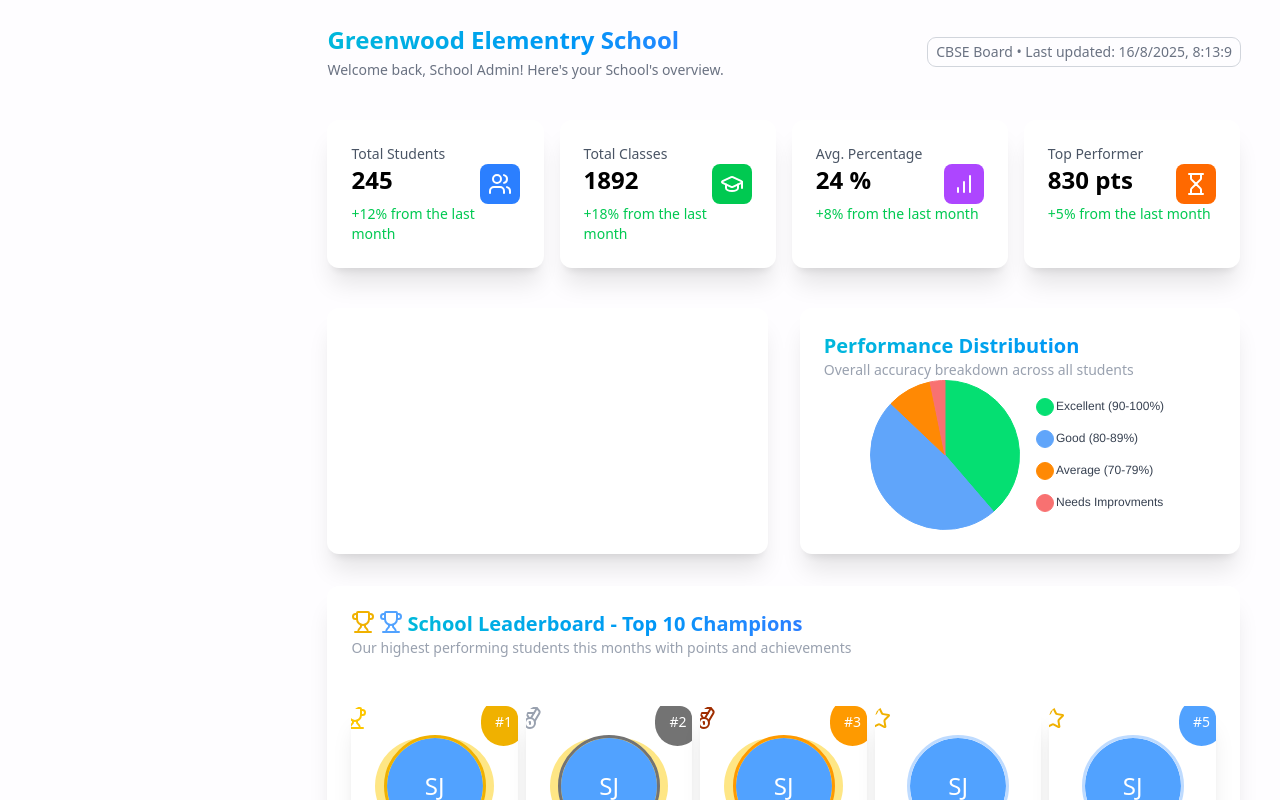
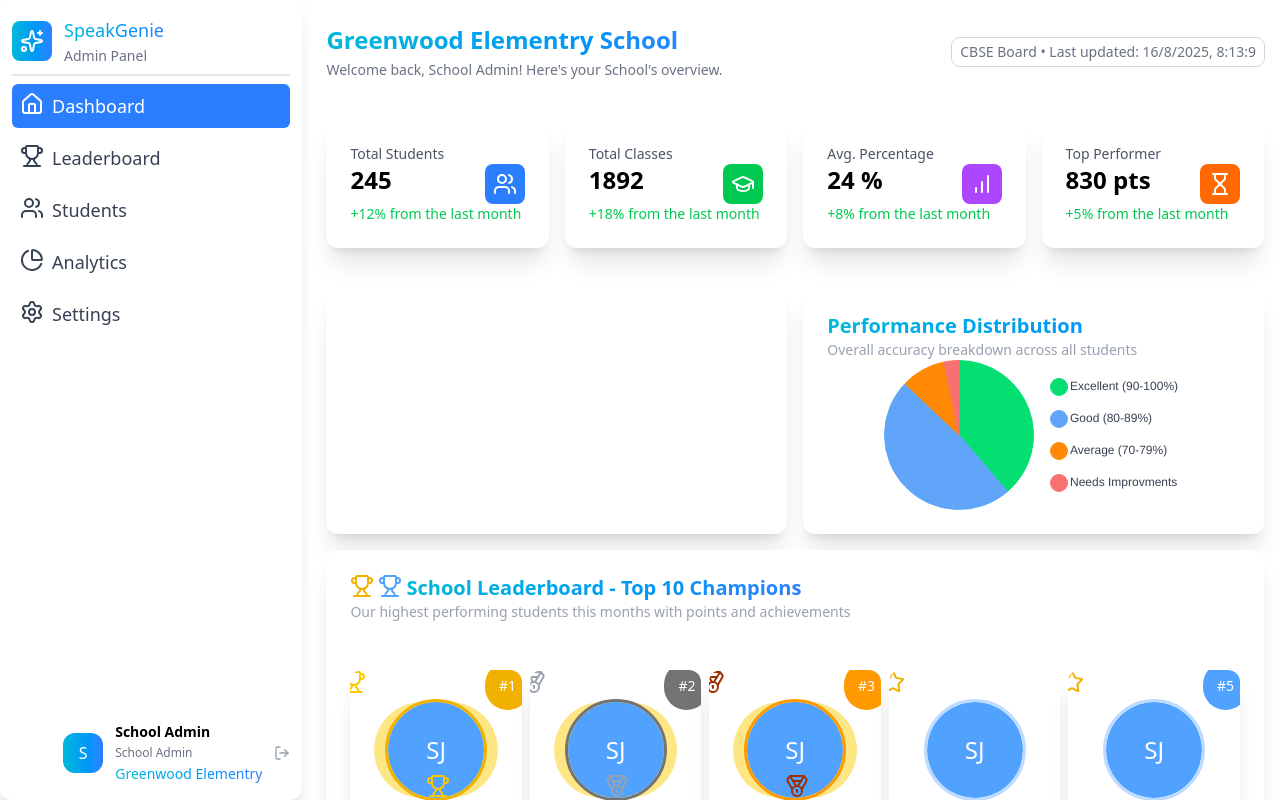
Before and after one commit to vaibhav7000/school-portal-frontend-assignmnent, a React (Vite) app: page / in a window 1280 px wide. Built offline with nearby package versions, Linux system fonts and the light colour scheme.

Commit message:
major work done, charts pending

```diff
--- a/src/Components/RankCards.tsx
+++ b/src/Components/RankCards.tsx
@@ -13,7 +13,7 @@ import ProfileCard from "./ProfileCard";
 interface RankCard extends HTMLAttributes<HTMLDivElement> {
     firstname: string;
     lastname: string;
-    image: string;
+    image?: string;
     standard: number;
     points: number;
     accuracy: number;
@@ -36,7 +36,7 @@ const RankCard = (props: RankCard) => {
                     {props.position}
                 </Postion>
 
-                <ProfileCard firstname={firstname} lastname={lastname} className="w-6 h-6 p-6 rounded-full flex items-center justify-center bg-blue-400 relative" textImageProps={{
+                <ProfileCard image="" firstname={firstname} lastname={lastname} className="w-6 h-6 p-6 rounded-full flex items-center justify-center bg-blue-400 relative" textImageProps={{
                     className: ""
                 }} icon={props.profileIcon} />
 
--- /dev/null
+++ b/src/Components/SideBar.tsx
@@ -0,0 +1,117 @@
+import { NavLink } from "react-router";
+import cn from "../Utils/Styles";
+import CardWrapper from "../Wrappers/CardWrapper";
+import WrapperIcon from "./Icon";
+import Text from "./Text";
+import { Home, LogOut, Menu, PieChart, Settings, Stars, Trophy, Users } from "lucide-react";
+import { useRef } from "react";
+import Postion from "./Position";
+
+const SideBar = () => {
+    const asideBar = useRef<HTMLDivElement>(null);
+
+
+    return (
+        <div className="md:basis-[25%] relative md:z-0 z-10 bottom-0 md:h-full pb-4 md:pb-0">
+            <CardWrapper className="w-full md:h-full md:shadow-xl md:p-6 md:rounded-xl rounded-none shadow-none p-1 md:bg-white bg-white/10">
+                <button onClick={() => {
+                    if (!asideBar.current) return;
+
+                    asideBar.current.classList.toggle("-translate-x-full");
+                    asideBar.current.classList.toggle("bg-white");
+
+                }} data-drawer-target="default-sidebar" data-drawer-toggle="default-sidebar" aria-controls="default-sidebar" type="button" className="inline-flex items-center p-2 mt-2 ms-3 text-sm text-gray-500 rounded-lg md:hidden hover:bg-gray-100 focus:outline-none ring-2 ring-gray-400">
+                    <WrapperIcon Element={Menu} />
+                </button>
+
+                <div ref={asideBar} className="absolute md:right-0 md:top-0 right-7/12 left-0 sm:top-[56px] z-40 bottom-0 -translate-x-full md:translate-x-0 transition-all duration-200 flex flex-col justify-between h-screen" aria-label="Sidebar">
+                    <div className="h-full px-3 py-4 overflow-y-auto flex flex-col gap-y-2">
+
+                        <div className="flex flex-row gap-x-3 items-center">
+                            <WrapperIcon Element={Stars} ElementProps={{
+                                className: "text-white font-medium"
+                            }} className="bg-linear-to-r from-cyan-500 to-blue-500 p-2 rounded-lg" />
+
+                            <div className="flex flex-col gap-y-0.5">
+                                <Text text="SpeakGenie" className="text-transparent bg-clip-text bg-linear-to-r from-cyan-500 to-blue-500 font-medium text-lg" />
+                                <Text text="Admin Panel" className="text-gray-500 text-sm font-medium" />
+                            </div>
+                        </div>
+
+                        <div className="h-0.5 bg-gray-200"></div>
+
+                        <ul className="font-medium flex flex-col gap-y-2">
+                            <li>
+                                <NavLink to={"/"} className={(data) => {
+                                    const { isActive } = data;
+
+                                    return cn("text-lg font-medium rounded-md px-2 py-2 flex flex-row gap-x-2", isActive ? "bg-blue-500 text-white" : "text-gray-700 bg-transparent")
+                                }}><WrapperIcon Element={Home} className="font-medium " />
+                                    <Text text="Dashboard" />
+                                </NavLink>
+                            </li>
+                            <li>
+                                <NavLink to={"/leaderboard"} className={(data) => {
+                                    const { isActive } = data;
+
+                                    return cn("text-lg font-medium flex gap-x-2 rounded-md px-2 py-2", isActive ? "bg-blue-500 text-white" : "text-gray-700 bg-transparent")
+                                }}><WrapperIcon Element={Trophy} className=" font-medium " />
+                                    <Text text="Leaderboard" />
+                                </NavLink>
+                            </li>
+                            <li>
+                                <NavLink to={"/students"} className={(data) => {
+                                    const { isActive } = data;
+
+                                    return cn("text-lg font-medium flex gap-x-2 rounded-md px-2 py-2", isActive ? "bg-blue-500 text-white" : "text-gray-700 bg-transparent")
+                                }}><WrapperIcon Element={Users} className=" font-medium " />
+                                    <Text text="Students" />
+                                </NavLink>
+
+                            </li>
+                            <li>
+                                <NavLink to={"/analytics"} className={(data) => {
+                                    const { isActive } = data;
+
+                                    return cn("text-lg font-medium flex gap-x-2 rounded-md px-2 py-2", isActive ? "bg-blue-500 text-white" : "text-gray-700 bg-transparent")
+                                }}><WrapperIcon Element={PieChart} className=" font-medium " />
+                                    <Text text="Analytics" />
+                                </NavLink>
+                            </li>
+                            <li>
+                                <NavLink to={"/settings"} className={(data) => {
+                                    const { isActive } = data;
+
+                                    return cn("text-lg font-medium flex gap-x-2 rounded-md px-2 py-2", isActive ? "bg-blue-500 text-white" : "text-gray-700 bg-transparent")
+                                }}><WrapperIcon Element={Settings} className=" font-medium " />
+                                    <Text text="Settings" />
+                                </NavLink>
+                            </li>
+                        </ul>
+                    </div>
+
+                    <div className="h-full px-3 py-4 overflow-y-auto flex flex-col gap-y-2 justify-end items-end">
+                        <div className="flex flex-row gap-x-3 items-center">
+                            <Text text="s" className="bg-linear-to-r from-cyan-500 to-blue-500 flex items-center justify-center p-2 rounded-xl h-10 aspect-square text-white font-medium capitalize " />
+
+                            <div className="flex flex-col gap-y-0.5">
+                                <Text text="School Admin" className="font-semibold  text-sm" />
+                                <Text text="School Admin" className="text-gray-500 text-[12px] font-medium" />
+
+                                <Text text="Greenwood Elementry" className="bg-linear-to-r from-cyan-500 to-blue-500 bg-clip-text text-transparent capitalize text-sm" />
+                            </div>
+
+                            <WrapperIcon Element={LogOut} ElementProps={{
+                                className: "text-gray-400 h-4 w-4"
+                            }} />
+                        </div>
+                    </div>
+                </div>
+            </CardWrapper>
+
+
+        </div>
+    )
+}
+
+export default SideBar;
--- a/src/Pages/Dashboard.tsx
+++ b/src/Pages/Dashboard.tsx
@@ -136,8 +136,8 @@ const Dashboard = () => {
 
 
     return (
-        <div className="flex flex-col gap-y-10 md:basis-[80%] overflow-scroll pl-10 pr-10 pt-6 sm:basis-full">
-            <div className="flex md:flex-col md:gap-y-4 lg:flex-row lg:justify-between lg:items-center">
+        <CardWrapper className="rounded-none shadow-none flex flex-col gap-y-10 md:basis-[80%] overflow-scroll pl-4 pr-4 pt-6 sm:basis-full grow-1">
+            <div className="flex flex-col gap-y-4 lg:flex-row lg:justify-between lg:items-center">
 
                 <div className="flex flex-col gap-y-1">
                     <PrimaryHeading heading="Greenwood Elementry School" className="capitalize bg-clip-text bg-linear-to-r from-cyan-500 to-blue-500 text-transparent font-bold text-2xl" />
@@ -153,12 +153,12 @@ const Dashboard = () => {
                 <ReportCards className="grid sm:grid-cols-1 md:grid-cols-2 lg:grid-cols-3 xl:grid-cols-4 gap-x-4 gap-y-2" cards={reportCards} />
             </div>
 
-            <div className="grid grid-cols-2 gap-8">
-                <CardWrapper>
+            <div className="grid grid-cols-2 gap-4">
+                <CardWrapper className="col-start-1 col-end-3 lg:col-start-1 md:col-end-2">
 
                 </CardWrapper>
 
-                <CardWrapper>
+                <CardWrapper className="col-start-1 col-end-3 lg:col-start-2 md:col-end-3">
                     <div>
                         <PrimaryHeading heading="Performance Distribution" className="capitalize bg-clip-text bg-linear-to-r from-cyan-500 to-blue-500 text-transparent font-bold text-xl" />
                         <SecondaryHeading heading="Overall accuracy breakdown across all students" />
@@ -291,7 +291,7 @@ const Dashboard = () => {
 
             </div>
 
-        </div>
+        </CardWrapper>
     )
 }
 
--- a/src/Pages/Settings.tsx
+++ b/src/Pages/Settings.tsx
@@ -40,7 +40,7 @@ const Settings = () => {
     }, []);
 
     return (
-        <div className="flex flex-col gap-y-4 basis-[80%]">
+        <CardWrapper className="rounded-none shadow-none flex flex-col gap-y-10 md:basis-[80%] overflow-scroll pl-4 pr-4 pt-6 sm:basis-full grow-1">
             <PrimaryHeading heading="Settings" className="text-primary-heading text-2xl font-bold" />
 
             <div className="grid grid-cols-2 gap-4">
@@ -181,7 +181,7 @@ const Settings = () => {
 
                 </CardWrapper>
             </div>
-        </div>
+        </CardWrapper>
     )
 }
 
--- a/src/Wrappers/PageWrapper.tsx
+++ b/src/Wrappers/PageWrapper.tsx
@@ -1,10 +1,11 @@
 import { Outlet } from "react-router"
+import SideBar from "../Components/SideBar"
 
 const PageWrapper = () => {
 
     return (
-        <div className="h-screen w-screen bg-page flex flex-row md:gap-x-10 overflow-hidden">
-            <div className="basis-[20%] "></div>
+        <div className="h-screen w-screen bg-page flex flex-col md:flex-row md:gap-x-2 sm:gap-x-0 overflow-hidden">
+            <SideBar />
             <Outlet />
         </div>
     )
```
Also changed, not shown: src/Pages/Leaderboard.tsx (+4 -5 lines).
